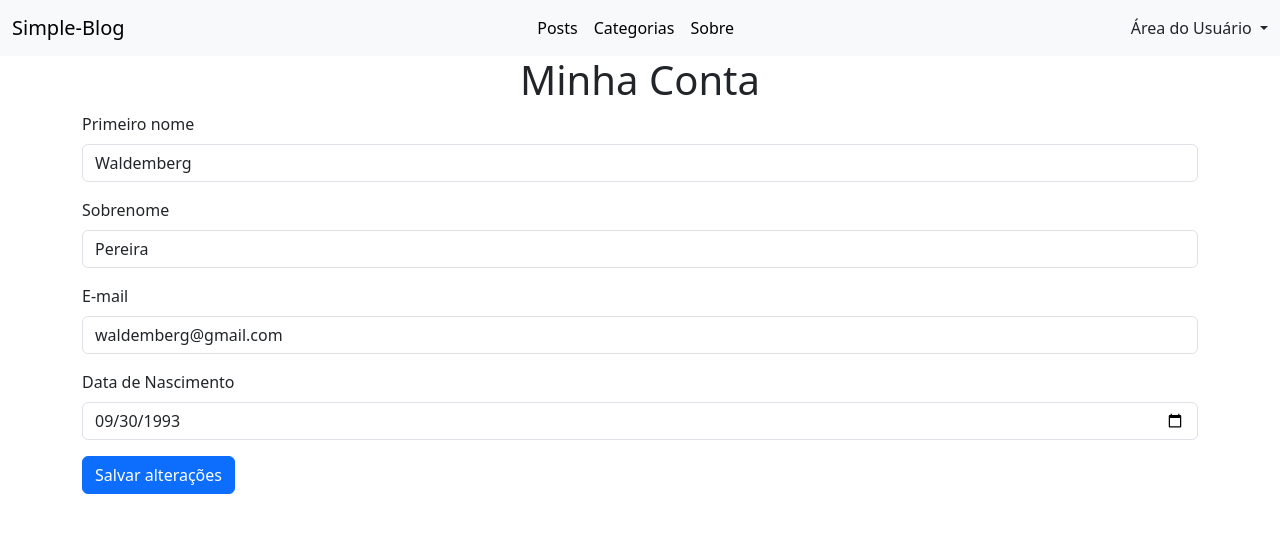
After one commit to WaldembergDev/django-simple-blog, a Django app: page /account/my_account/ in a window 1280 px wide. The commit adds this page. Shown: the top 533 px of the page. Run offline with Django 5.2, Linux system fonts and the light colour scheme; a user stored in the database is signed in.

Commit message:
Desenvolvendo o template my_account.html

```diff
--- /dev/null
+++ b/accounts/templates/my_account.html
@@ -0,0 +1,27 @@
+{% extends 'base.html' %}
+{% block title %}Minha Conta{% endblock %}
+{% block content %}
+    <div class="container">
+        <form method="POST" action="{% url 'my_account' %}">
+            {% csrf_token %}
+            <h1 class="text-center">Minha Conta</h1>
+            <div class="mb-3">
+              <label for="InputFirstName" class="form-label">Primeiro nome</label>
+              <input name="first_name" type="text" class="form-control" id="InputFirstName" value="{{request.user.first_name}}">
+            </div>
+            <div class="mb-3">
+              <label for="InputSurname" class="form-label">Sobrenome</label>
+              <input name="surname" type="text" class="form-control" id="InputSurname" value="{{request.user.surname}}">
+            </div>
+            <div class="mb-3">
+              <label for="InputEmail" class="form-label">E-mail</label>
+              <input name="email" type="text" class="form-control" id="InputSurname" value="{{request.user.email}}">
+            </div>
+            <div class="mb-3">
+              <label for="InputDateBirth" class="form-label">Data de Nascimento</label>
+              <input name="date_of_birth" type="date" class="form-control" id="InputSurname" value="{{request.user.date_of_birth|date:'Y-m-d'}}">
+            </div>
+            <button type="submit" class="btn btn-primary">Salvar alterações</button>
+          </form>
+    </div>
+{% endblock %}
--- a/accounts/urls.py
+++ b/accounts/urls.py
@@ -5,5 +5,6 @@ from . import views
 urlpatterns = [
     path('login/', views.login, name='login'),
     path('register/', views.register, name='register'),
-    path('logout/', views.logout, name='logout')
+    path('logout/', views.logout, name='logout'),
+    path('my_account/', views.my_account, name='my_account')
 ]
--- a/accounts/views.py
+++ b/accounts/views.py
@@ -3,6 +3,7 @@ from .models import CustomUser
 from django.contrib import auth
 from django.contrib import messages
 from django.contrib.messages import constants
+from django.contrib.auth.decorators import login_required
 
 # Create your views here.
 def login(request):
@@ -74,3 +75,8 @@ def register(request):
 def logout(request):
    auth.logout(request)
    return redirect('/account/login')
+
+@login_required(login_url='/account/login')
+def my_account(request):
+    if request.method == 'GET':
+        return render(request, 'my_account.html')
--- a/templates/partials/navbar.html
+++ b/templates/partials/navbar.html
@@ -21,7 +21,7 @@
           Área do Usuário
         </a>
         <ul class="dropdown-menu dropdown-menu-end">
-          <li><a class="dropdown-item" href="#">Minha Conta</a></li>
+          <li><a class="dropdown-item" href="{% url 'my_account' %}">Minha Conta</a></li>
           <li><a class="dropdown-item" href="{% url 'new_post' %}">Novo Post</a></li>
           <li><hr class="dropdown-divider"></li>
           <li><a class="dropdown-item" href="{% url 'logout' %}">Logout</a></li>
```
Also changed, not shown: db.sqlite3, posts/views.py (line endings or trailing spaces).
